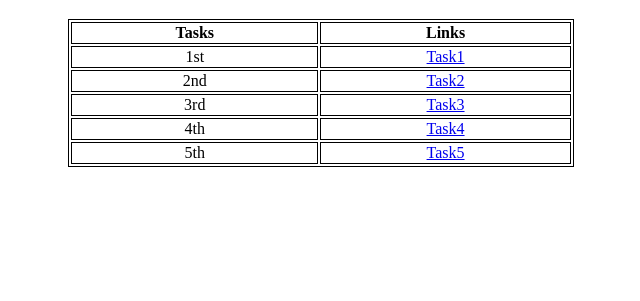
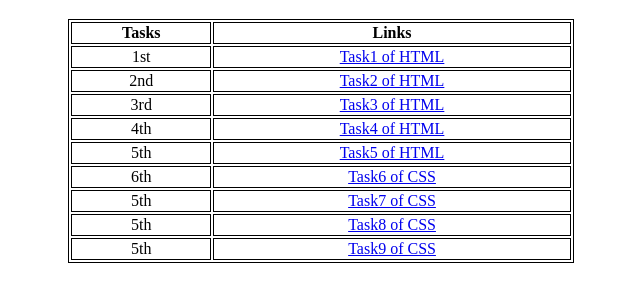
Before and after one commit to MilanGour750/Tasks-CodeMithra, a plain HTML site: page index.html in a window 1280 px wide. Shown: the part 61-362 px from the top of the page, without its empty margins (319-959 px from the left). Drawn offline with Linux system fonts and the light colour scheme.

Commit message:
Update index.html

```diff
--- a/index.html
+++ b/index.html
@@ -12,23 +12,39 @@
         <th>Links</th>
         <tr>
             <td>1st</td>
-            <td><a href="./task1.html">Task1</td>
+            <td><a href="./task1.html">Task1 of HTML</td>
         </tr>
         <tr>
             <td>2nd</td>
-            <td><a href="./task2.html">Task2</a></td>
+            <td><a href="./task2.html">Task2 of HTML</a></td>
         </tr>
         <tr>
             <td>3rd</td>
-            <td><a href="./task3.html">Task3</a></td>
+            <td><a href="./task3.html">Task3 of HTML</a></td>
         </tr>
         <tr>
             <td>4th</td>
-            <td><a href="./task4.html">Task4</a></td>
+            <td><a href="./task4.html">Task4 of HTML</a></td>
         </tr>
         <tr>
             <td>5th</td>
-            <td><a href="./task5.html">Task5</a></td>
+            <td><a href="./task5.html">Task5 of HTML</a></td>
+        </tr>
+        <tr>
+            <td>6th</td>
+            <td><a href="./TASK1css.html">Task6 of CSS</a></td>
+        </tr>
+        <tr>
+            <td>5th</td>
+            <td><a href="./TASK2css.html">Task7 of CSS</a></td>
+        </tr>
+        <tr>
+            <td>5th</td>
+            <td><a href="./task3_css.html">Task8 of CSS</a></td>
+        </tr>
+        <tr>
+            <td>5th</td>
+            <td><a href="./TASK4css.html">Task9 of CSS</a></td>
         </tr>
     </table>
 </body>
```
